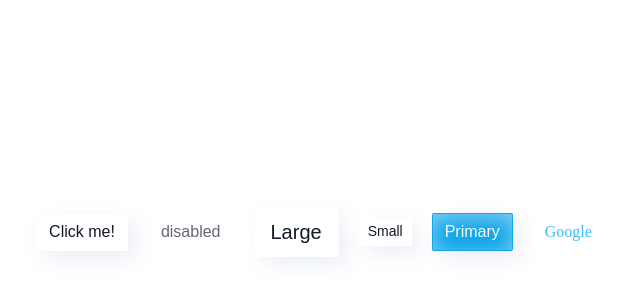
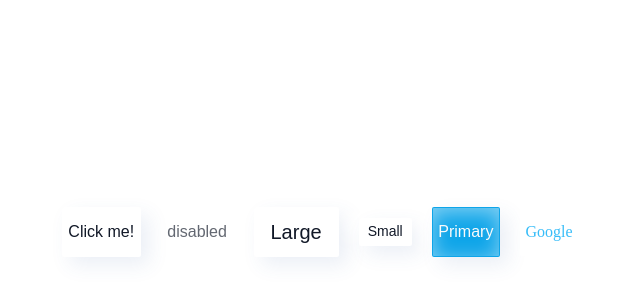
Before and after one commit to AITuring/Archery, a React (Vite) app: page / in a window 1280 px wide. Shown: the part 176-476 px from the top of the page, without its empty margins (320-960 px from the left). Built offline with nearby package versions, Linux system fonts and the light colour scheme.

Commit message:
button添加mixin

```diff
--- a/src/components/Button/style.less
+++ b/src/components/Button/style.less
@@ -7,11 +7,10 @@
   text-align: center;
   vertical-align: middle;
   background-image: none;
-  font-size: @btn-font-size;
+  .button(@btn-padding-y, @btn-padding-x, @btn-font-size, @btn-border-radius);
   background-color: @white;
   color: @body-color;
   line-height: @line-height-base;
-  padding: @btn-padding-y @btn-padding-x;
   border: .12rem solid transparent;
   border-radius: @btn-border-radius;
   margin: 10px;
@@ -35,7 +34,11 @@
 .btn:focus,
 .btn:active {
   color: @primary;
-  // border-color: @primary;
+
+  &.disabled,
+  &[disabled] {
+    color: @body-color;
+  }
 }
 
 .btn-primary {
--- a/src/style/index.less
+++ b/src/style/index.less
@@ -1,2 +1,3 @@
+@import './var.less';
 
-@import './var.less';
+@import './mixin.less';
--- /dev/null
+++ b/src/style/mixin.less
@@ -0,0 +1,5 @@
+.button(@padding-x, @padding-y, @font-size, @border-radius) {
+  padding: @padding-y @padding-x;
+  font-size: @font-size;
+  border-radius: @border-radius;
+}
```
Also changed, not shown: src/App.less (line endings or trailing spaces).
